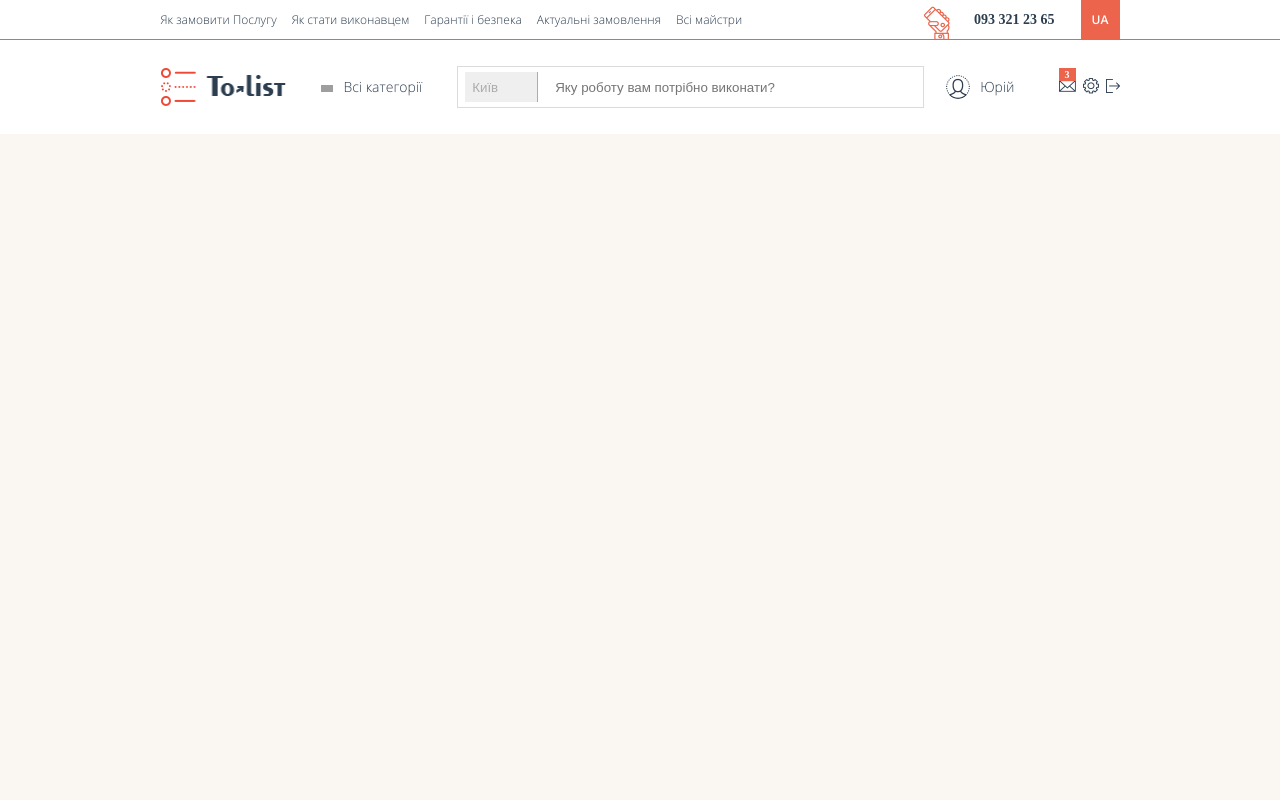
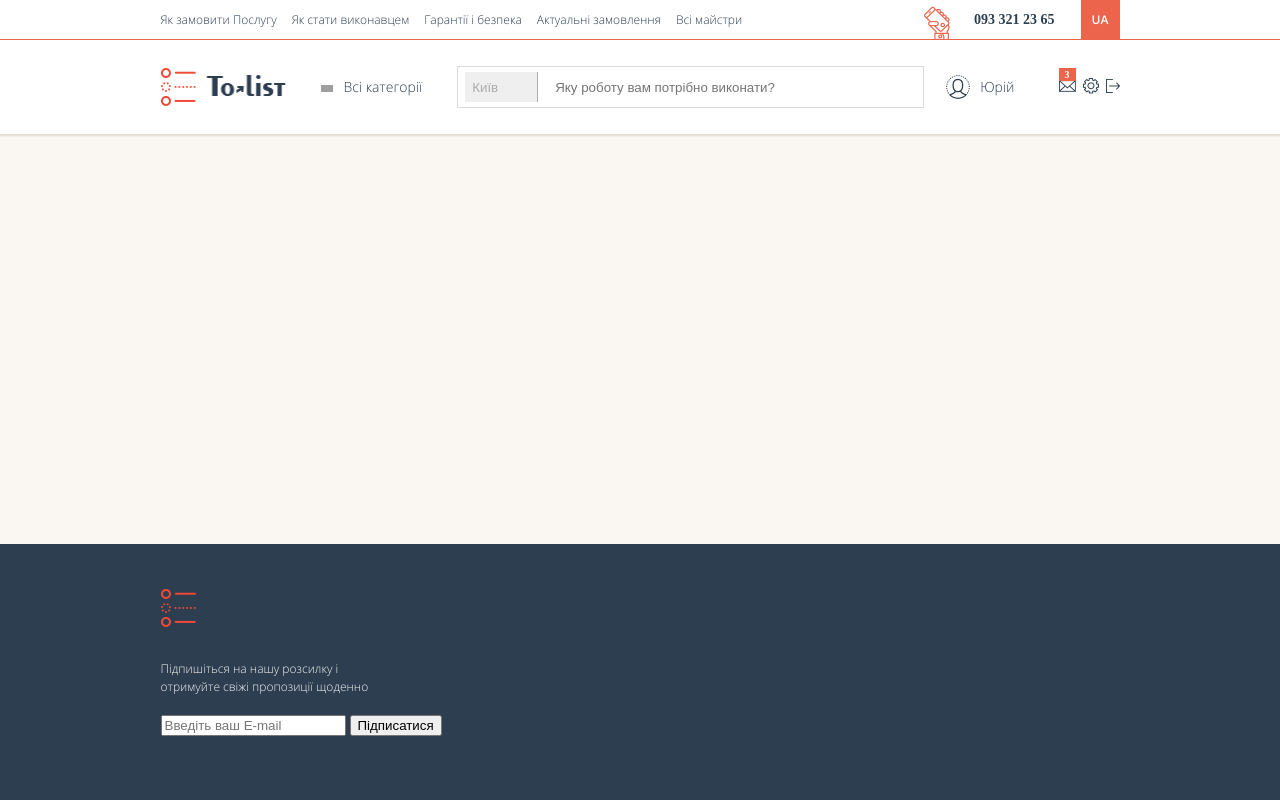
Before and after one commit to DenisZavadskiy/to-list, a plain HTML site: page registration.html in a window 1280 px wide. Drawn offline with Linux system fonts and the light colour scheme; grey boxes are pictures that could not be loaded; a web font is replaced by a local one.

Commit message:
add(footer): add footer style and markup

```diff
--- a/registration.html
+++ b/registration.html
@@ -83,6 +83,21 @@
         </div>
     </header>
 
+    <footer>
+        <div class="content footer-content">
+            <div class="logo"></div>
+
+            <div class="subscribe">
+                <p>Підпишіться на нашу розсилку і отримуйте свіжі пропозиції щоденно</p>
+            </div>
+
+            <form action="#" method="post" class="subscribe-form">
+                <input type="email" placeholder="Введіть ваш E-mail">
+                <input type="button" value="Підписатися">
+            </form>
+
+        </div>
+    </footer>
     <!--<script src="scripts/index.js"></script>-->
 </body>
 </html>
--- a/styles/common/footer.css
+++ b/styles/common/footer.css
@@ -0,0 +1,27 @@
+body > footer {
+    width: 100%;
+    background-color: #2c3e50;
+    position: absolute;
+    bottom: 0;
+}
+
+.footer-content {
+    padding: 45px 0;
+}
+
+.footer-content .logo {
+    margin-bottom: 33px;
+}
+
+.subscribe {
+    width: 221px;
+}
+
+.subscribe-form {
+    margin: 19px 0;
+}
+
+.subscribe p {
+    color: #f5f5f5;
+    font: 400 12px / 18px "OpenSans-Light";
+}
--- a/styles/common/header.css
+++ b/styles/common/header.css
@@ -3,7 +3,9 @@ body > header menu {
     width: 100%;
     background: white;
 }
-
+body > header {
+    box-shadow: 0 0 2px 2px #e1d9cf;
+}
 body > header a {
     text-decoration: none;
     color: #2c3e50;
```
